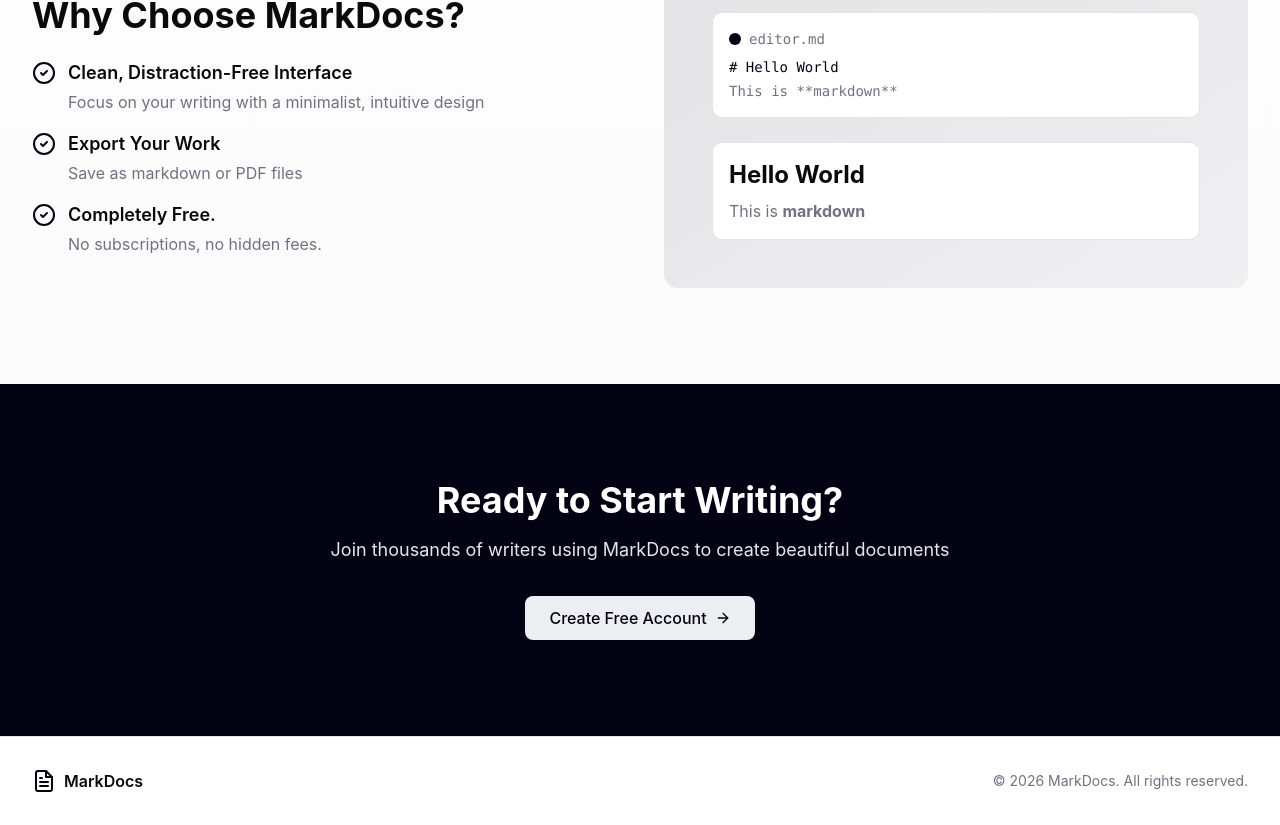
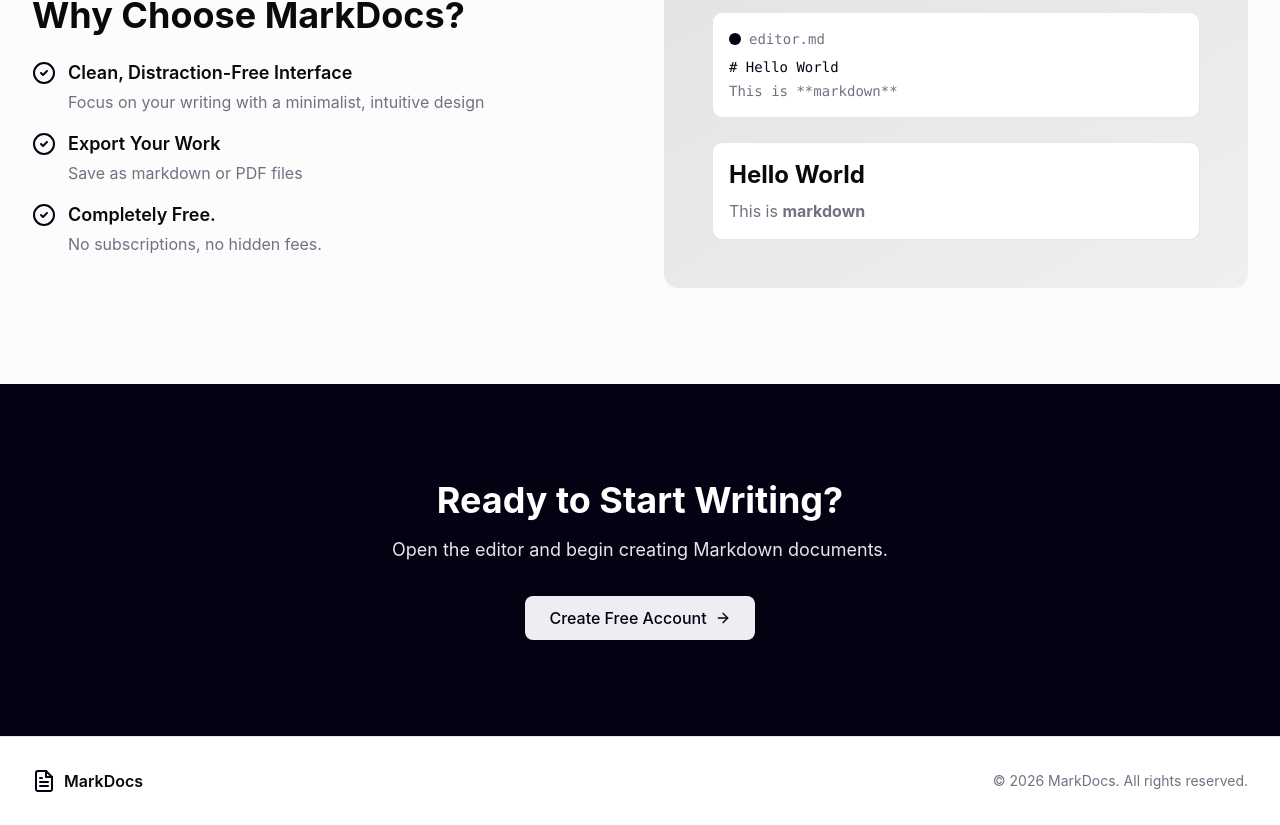
Before and after one commit to bexino/markdown-editor, a Vue app: page / in a window 1280 px wide. Shown: the part 2191-3016 px from the top of the page. Built offline with nearby package versions, Linux system fonts and the light colour scheme; no server answers.

Commit message:
refactor: edit marketing slogans in landing page

```diff
--- a/src/features/landing/pages/LandingPage.vue
+++ b/src/features/landing/pages/LandingPage.vue
@@ -258,7 +258,7 @@
       <div class="mx-auto max-w-4xl px-4 text-center sm:px-6 lg:px-8">
         <h2 class="mb-4 text-3xl font-bold md:text-4xl">Ready to Start Writing?</h2>
         <p class="mb-8 text-lg opacity-90">
-          Join thousands of writers using MarkDocs to create beautiful documents
+          Open the editor and begin creating Markdown documents.
         </p>
         <button
           type="button"
```
